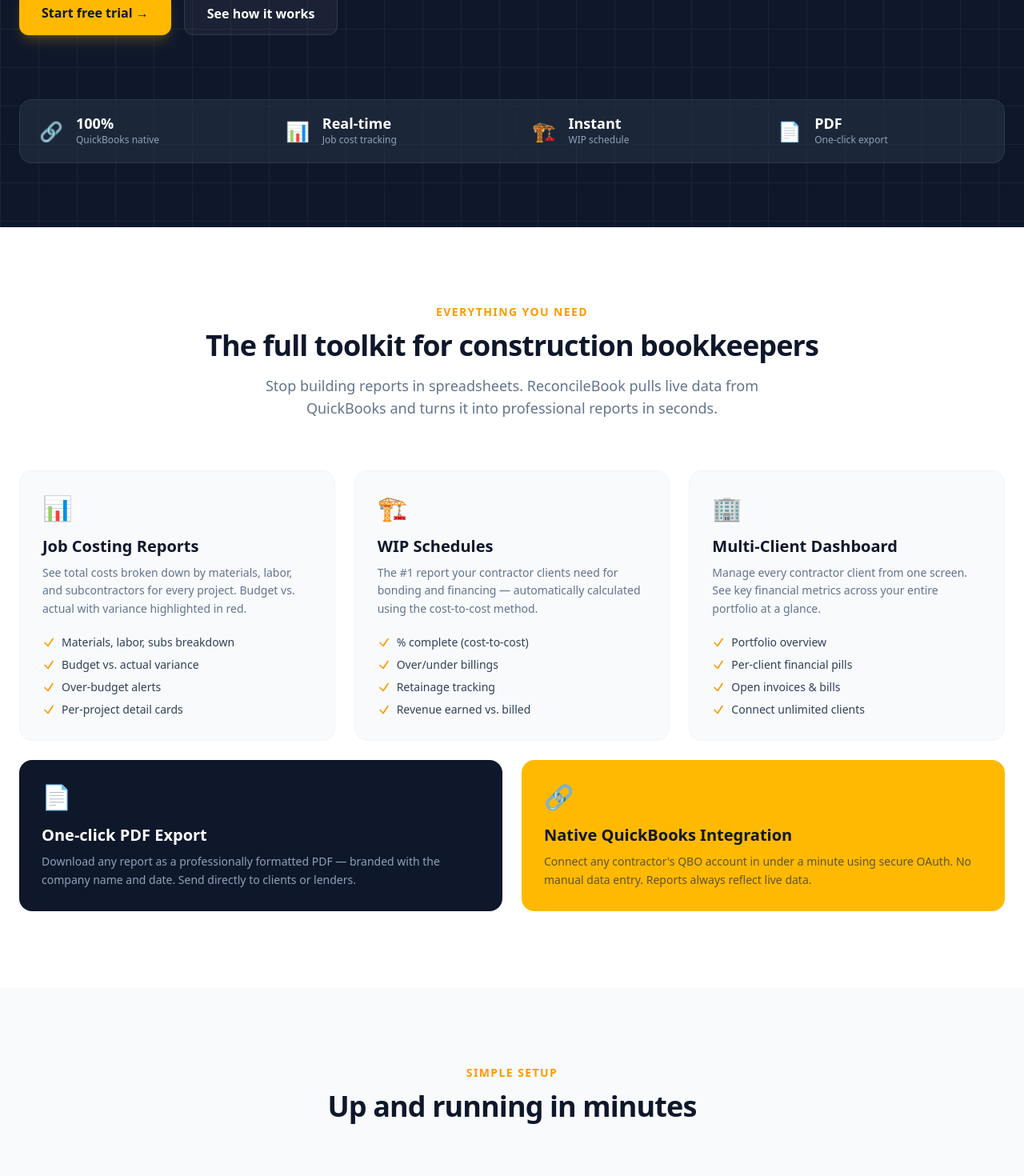
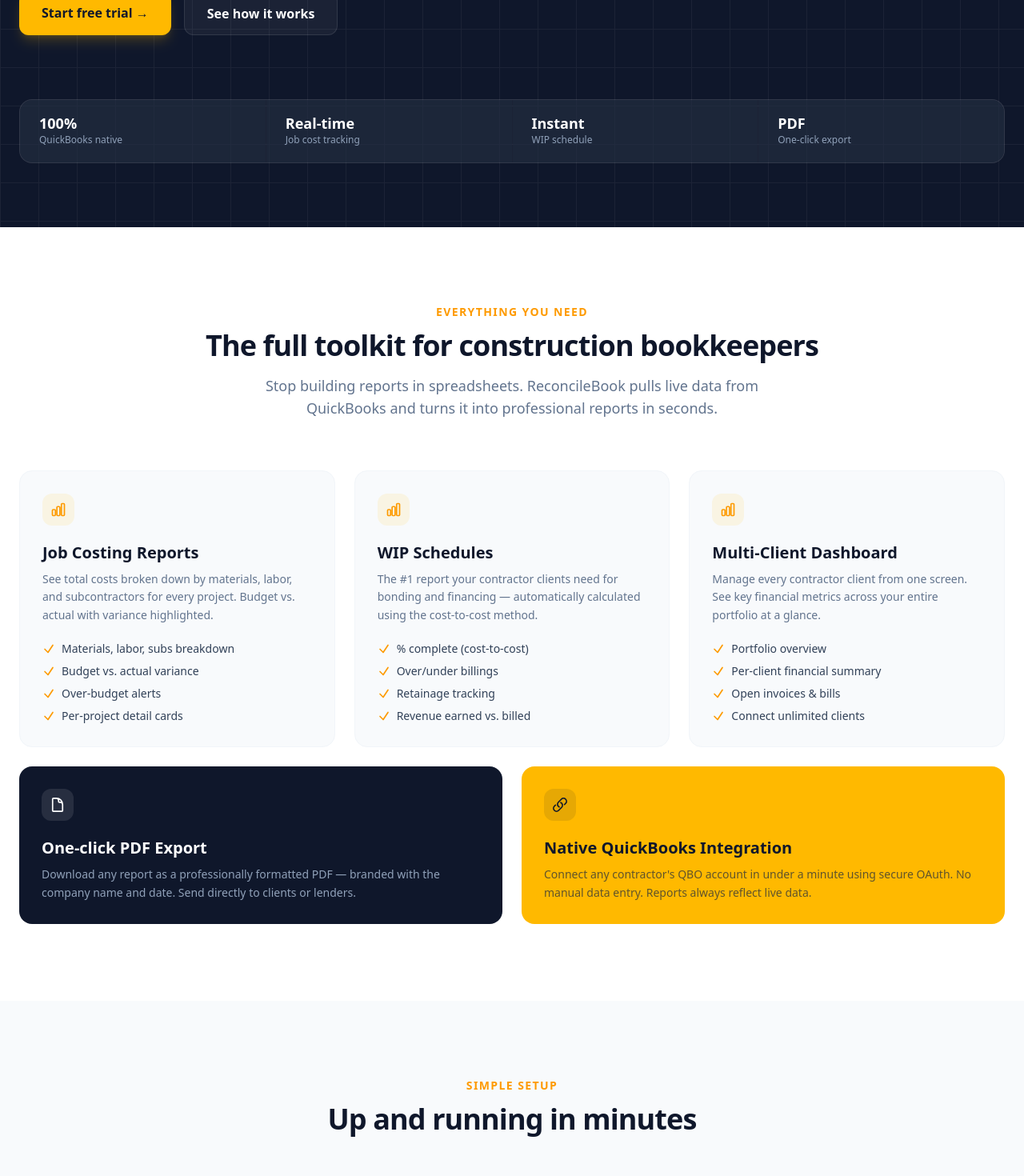
Before and after one commit to algominds35/buildledger, a Next.js app: page / in a window 1280 px wide. Shown: the part 540-2010 px from the top of the page at 80% size. Built offline with nearby package versions, Linux system fonts and the light colour scheme.

Commit message:
Remove all emojis, replace with clean SVG icons throughout
Made-with: Cursor

```diff
--- a/app/login/LoginClient.tsx
+++ b/app/login/LoginClient.tsx
@@ -58,12 +58,12 @@ export default function LoginClient() {
           </p>
           <div className="space-y-4">
             {[
-              { icon: '📊', label: 'Job Costing Reports', desc: 'Materials, labor, subs — budget vs actual' },
-              { icon: '🏗️', label: 'WIP Schedules', desc: 'Over/under billings at a glance' },
-              { icon: '👥', label: 'Multi-Client Management', desc: 'All your contractor clients in one place' },
+              { label: 'Job Costing Reports', desc: 'Materials, labor, subs — budget vs actual' },
+              { label: 'WIP Schedules', desc: 'Over/under billings at a glance' },
+              { label: 'Multi-Client Management', desc: 'All your contractor clients in one place' },
             ].map((item) => (
               <div key={item.label} className="flex items-start gap-4">
-                <span className="text-2xl">{item.icon}</span>
+                <div className="w-1.5 h-1.5 bg-amber-400 rounded-full mt-2 flex-shrink-0" />
                 <div>
                   <p className="text-white font-semibold text-sm">{item.label}</p>
                   <p className="text-slate-400 text-sm">{item.desc}</p>
--- a/app/page.tsx
+++ b/app/page.tsx
@@ -35,7 +35,6 @@ export default function LandingPage() {
 
       {/* ── HERO ────────────────────────────────────────────────── */}
       <section className="pt-32 pb-20 bg-slate-900 relative overflow-hidden">
-        {/* Grid texture */}
         <div className="absolute inset-0 opacity-5" style={{ backgroundImage: 'linear-gradient(#fff 1px, transparent 1px), linear-gradient(90deg, #fff 1px, transparent 1px)', backgroundSize: '48px 48px' }} />
 
         <div className="max-w-7xl mx-auto px-6 relative">
@@ -66,17 +65,14 @@ export default function LandingPage() {
         <div className="max-w-7xl mx-auto px-6 mt-20 relative">
           <div className="grid grid-cols-2 md:grid-cols-4 gap-px bg-white/5 rounded-2xl overflow-hidden border border-white/10">
             {[
-              { value: '100%', label: 'QuickBooks native', icon: '🔗' },
-              { value: 'Real-time', label: 'Job cost tracking', icon: '📊' },
-              { value: 'Instant', label: 'WIP schedule', icon: '🏗️' },
-              { value: 'PDF', label: 'One-click export', icon: '📄' },
+              { value: '100%', label: 'QuickBooks native' },
+              { value: 'Real-time', label: 'Job cost tracking' },
+              { value: 'Instant', label: 'WIP schedule' },
+              { value: 'PDF', label: 'One-click export' },
             ].map(s => (
-              <div key={s.label} className="bg-slate-800/60 px-6 py-5 flex items-center gap-4">
-                <span className="text-2xl">{s.icon}</span>
-                <div>
-                  <div className="text-white font-bold text-lg leading-none">{s.value}</div>
-                  <div className="text-slate-400 text-xs mt-1">{s.label}</div>
-                </div>
+              <div key={s.label} className="bg-slate-800/60 px-6 py-5">
+                <div className="text-white font-bold text-lg leading-none">{s.value}</div>
+                <div className="text-slate-400 text-xs mt-1">{s.label}</div>
               </div>
             ))}
           </div>
@@ -95,29 +91,27 @@ export default function LandingPage() {
           <div className="grid md:grid-cols-3 gap-6">
             {[
               {
-                icon: '📊',
                 title: 'Job Costing Reports',
-                desc: 'See total costs broken down by materials, labor, and subcontractors for every project. Budget vs. actual with variance highlighted in red.',
+                desc: 'See total costs broken down by materials, labor, and subcontractors for every project. Budget vs. actual with variance highlighted.',
                 bullets: ['Materials, labor, subs breakdown', 'Budget vs. actual variance', 'Over-budget alerts', 'Per-project detail cards'],
-                accent: 'amber',
               },
               {
-                icon: '🏗️',
                 title: 'WIP Schedules',
                 desc: 'The #1 report your contractor clients need for bonding and financing — automatically calculated using the cost-to-cost method.',
                 bullets: ['% complete (cost-to-cost)', 'Over/under billings', 'Retainage tracking', 'Revenue earned vs. billed'],
-                accent: 'blue',
               },
               {
-                icon: '🏢',
                 title: 'Multi-Client Dashboard',
                 desc: 'Manage every contractor client from one screen. See key financial metrics across your entire portfolio at a glance.',
-                bullets: ['Portfolio overview', 'Per-client financial pills', 'Open invoices & bills', 'Connect unlimited clients'],
-                accent: 'emerald',
+                bullets: ['Portfolio overview', 'Per-client financial summary', 'Open invoices & bills', 'Connect unlimited clients'],
               },
             ].map(f => (
               <div key={f.title} className="bg-slate-50 rounded-2xl p-7 border border-slate-100 hover:border-slate-200 transition-colors">
-                <div className="text-3xl mb-4">{f.icon}</div>
+                <div className="w-10 h-10 bg-amber-400/10 rounded-xl flex items-center justify-center mb-5">
+                  <svg className="w-5 h-5 text-amber-500" fill="none" viewBox="0 0 24 24" stroke="currentColor" strokeWidth={2}>
+                    <path strokeLinecap="round" strokeLinejoin="round" d="M3 13.125C3 12.504 3.504 12 4.125 12h2.25c.621 0 1.125.504 1.125 1.125v6.75C7.5 20.496 6.996 21 6.375 21h-2.25A1.125 1.125 0 013 19.875v-6.75zM9.75 8.625c0-.621.504-1.125 1.125-1.125h2.25c.621 0 1.125.504 1.125 1.125v11.25c0 .621-.504 1.125-1.125 1.125h-2.25a1.125 1.125 0 01-1.125-1.125V8.625zM16.5 4.125c0-.621.504-1.125 1.125-1.125h2.25C20.496 3 21 3.504 21 4.125v15.75c0 .621-.504 1.125-1.125 1.125h-2.25a1.125 1.125 0 01-1.125-1.125V4.125z" />
+                  </svg>
+                </div>
                 <h3 className="text-xl font-bold text-slate-900 mb-2">{f.title}</h3>
                 <p className="text-slate-500 text-sm leading-relaxed mb-5">{f.desc}</p>
                 <ul className="space-y-2">
@@ -137,12 +131,20 @@ export default function LandingPage() {
           {/* Additional feature row */}
           <div className="grid md:grid-cols-2 gap-6 mt-6">
             <div className="bg-slate-900 rounded-2xl p-7 text-white">
-              <div className="text-3xl mb-4">📄</div>
+              <div className="w-10 h-10 bg-white/10 rounded-xl flex items-center justify-center mb-5">
+                <svg className="w-5 h-5 text-white" fill="none" viewBox="0 0 24 24" stroke="currentColor" strokeWidth={2}>
+                  <path strokeLinecap="round" strokeLinejoin="round" d="M19.5 14.25v-2.625a3.375 3.375 0 00-3.375-3.375h-1.5A1.125 1.125 0 0113.5 7.125v-1.5a3.375 3.375 0 00-3.375-3.375H8.25m2.25 0H5.625c-.621 0-1.125.504-1.125 1.125v17.25c0 .621.504 1.125 1.125 1.125h12.75c.621 0 1.125-.504 1.125-1.125V11.25a9 9 0 00-9-9z" />
+                </svg>
+              </div>
               <h3 className="text-xl font-bold mb-2">One-click PDF Export</h3>
               <p className="text-slate-400 text-sm leading-relaxed">Download any report as a professionally formatted PDF — branded with the company name and date. Send directly to clients or lenders.</p>
             </div>
             <div className="bg-amber-400 rounded-2xl p-7">
-              <div className="text-3xl mb-4">🔗</div>
+              <div className="w-10 h-10 bg-slate-900/10 rounded-xl flex items-center justify-center mb-5">
+                <svg className="w-5 h-5 text-slate-900" fill="none" viewBox="0 0 24 24" stroke="currentColor" strokeWidth={2}>
+                  <path strokeLinecap="round" strokeLinejoin="round" d="M13.19 8.688a4.5 4.5 0 011.242 7.244l-4.5 4.5a4.5 4.5 0 01-6.364-6.364l1.757-1.757m13.35-.622l1.757-1.757a4.5 4.5 0 00-6.364-6.364l-4.5 4.5a4.5 4.5 0 001.242 7.244" />
+                </svg>
+              </div>
               <h3 className="text-xl font-bold text-slate-900 mb-2">Native QuickBooks Integration</h3>
               <p className="text-slate-800/70 text-sm leading-relaxed">Connect any contractor's QBO account in under a minute using secure OAuth. No manual data entry. Reports always reflect live data.</p>
             </div>
@@ -169,7 +171,7 @@ export default function LandingPage() {
                 <h3 className="font-bold text-slate-900 mb-2">{s.title}</h3>
                 <p className="text-slate-500 text-sm leading-relaxed">{s.desc}</p>
                 {s.step !== '04' && (
-                  <div className="hidden md:block absolute top-6 -right-3 text-slate-200 text-2xl font-bold">→</div>
+                  <div className="hidden md:block absolute top-6 -right-3 text-slate-300 text-2xl font-bold">→</div>
                 )}
               </div>
             ))}
```
